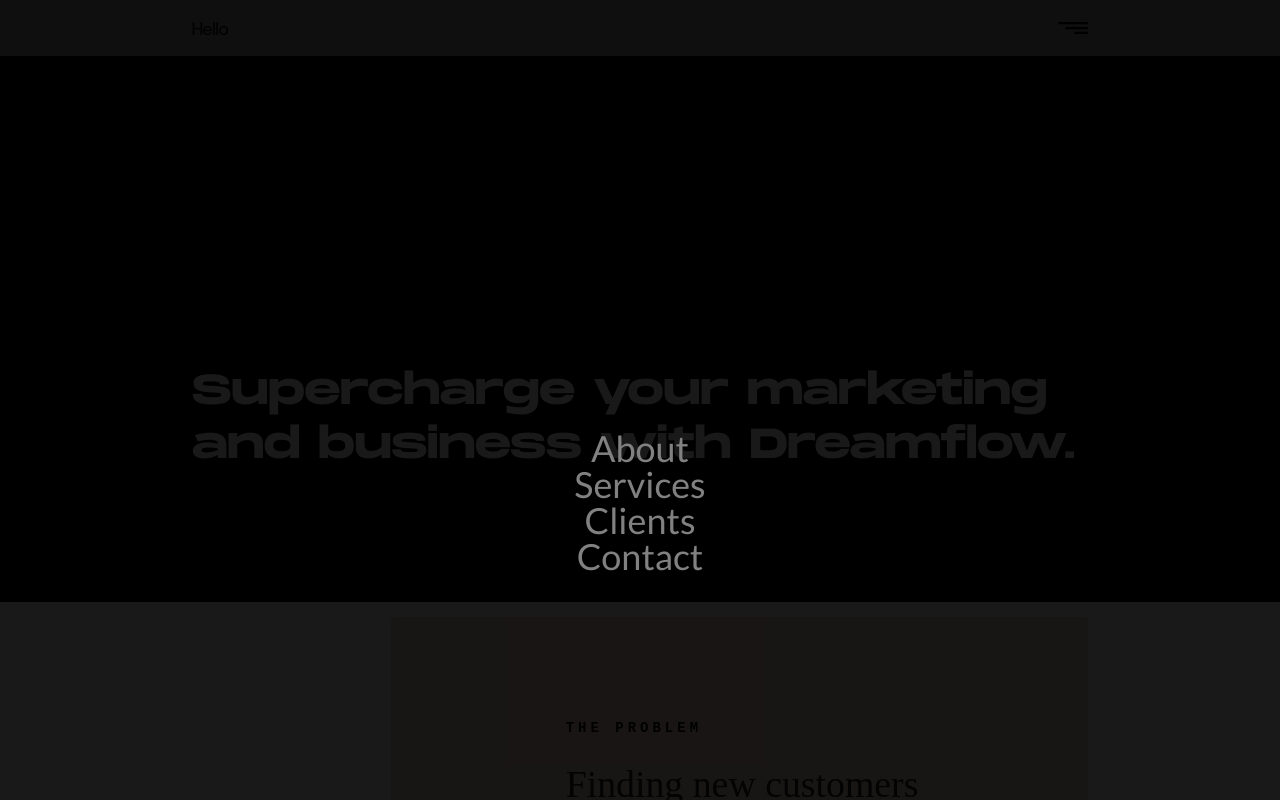
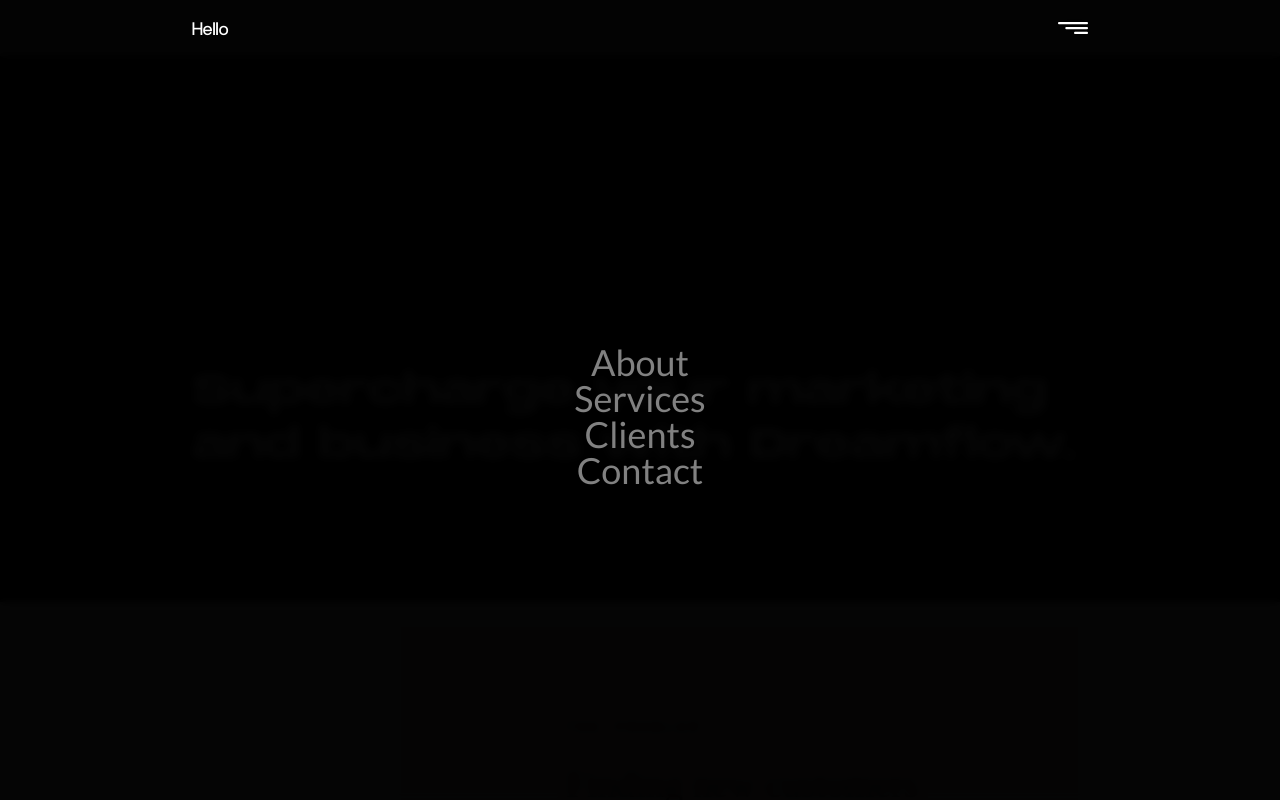
Before and after one commit to kreative/dreamflow-site, a Next.js app: page / in a window 1280 px wide. Both pictures are taken after a click on the icon 1073 px from the left and 28 px from the top of the page. Shown: the top 800 px of the page. Built offline with nearby package versions, Linux system fonts and the light colour scheme; a web font is replaced by a local one.

Commit message:
More work on navbar

```diff
--- a/components/Navbar/Navbar.js
+++ b/components/Navbar/Navbar.js
@@ -3,8 +3,12 @@
 import { Container, Row, Col } from "react-grid-system";
 
 class DreamflowNavbar extends Component {
-  handleToggle() {
-    document.getElementById("__overlay").style.width = "100%";
+  openMenu() {
+    document.getElementById("__overlay").style.display = "block";
+  }
+
+  closeMenu() {
+    document.getElementById("__overlay").style.display = "none";
   }
 
   render() {
@@ -30,16 +34,16 @@
                     className="toggle"
                     viewBox="0 0 154 62"
                     xmlns="http://www.w3.org/2000/svg"
-                    onClick={this.handleToggle}
+                    onClick={this.openMenu}
+                    fill="black"
                   >
-                    <rect width="154" height="11.7297" rx="5" fill="black" />
+                    <rect width="154" height="11.7297" rx="5" />
                     <rect
                       x="37.6047"
                       y="25.1351"
                       width="116.395"
                       height="11.7297"
                       rx="5"
-                      fill="black"
                     />
                     <rect
                       x="82.3721"
@@ -47,7 +51,6 @@
                       width="71.6279"
                       height="11.7297"
                       rx="5"
-                      fill="black"
                     />
                   </svg>
                 </Col>
@@ -56,11 +59,57 @@
           </Wrapper>
         </div>
         <div className="overlay" id="__overlay">
+        <Wrapper bg="rgab(0,0,0,0)" paddingTop="15px" paddingBottom="15px">
+            <Container style={{ padding: "0px", color: "white" }} fluid>
+              <Row nogutter>
+                <Col>
+                  <p>Hello</p>
+                </Col>
+                <Col
+                  style={{
+                    textAlign: "right",
+                    display: "flex",
+                    flexDirection: "column",
+                    justifyContent: "center",
+                    alignItems: "flex-end",
+                  }}
+                >
+                  <svg
+                    className="toggle"
+                    viewBox="0 0 154 62"
+                    xmlns="http://www.w3.org/2000/svg"
+                    onClick={this.closeMenu}
+                    fill="white"
+                  >
+                    <rect width="154" height="11.7297" rx="5" />
+                    <rect
+                      x="37.6047"
+                      y="25.1351"
+                      width="116.395"
+                      height="11.7297"
+                      rx="5"
+                    />
+                    <rect
+                      x="82.3721"
+                      y="50.2703"
+                      width="71.6279"
+                      height="11.7297"
+                      rx="5"
+                    />
+                  </svg>
+                </Col>
+              </Row>
+            </Container>
+          </Wrapper>
           <div className="overlay-content">
-            <a href="#">About</a>
-            <a href="#">Services</a>
-            <a href="#">Clients</a>
-            <a href="#">Contact</a>
+            <div className="menu-content">
+              <div>
+                <a href="#">About</a>
+                <a href="#">Services</a>
+                <a href="#">Clients</a>
+                <a href="#">Contact</a>
+              </div>
+            </div>
           </div>
         </div>
         <style jsx>{`
@@ -90,27 +139,32 @@
           }
 
           .overlay {
+            display: none;
             height: 100%;
-            width: 0;
-            position: fixed; /* Stay in place */
-            z-index: 2000; /* Sit on top */
+            width: 100%;
+            position: fixed;
+            z-index: 2000;
             left: 0;
             top: 0;
-            background-color: rgb(0, 0, 0); /* Black fallback color */
-            background-color: rgba(0, 0, 0, 0.9); /* Black w/opacity */
-            overflow-x: hidden; /* Disable horizontal scroll */
-            transition: 0.5s; /* 0.5 second transition effect to slide in or slide down the overlay (height or width, depending on reveal) */
+            background-color: rgb(0, 0, 0);
+            background-color: rgba(0, 0, 0, 0.98);
+            overflow-x: hidden;
+            backdrop-filter: blur(5px);
           }
 
           .overlay-content {
-            position: relative;
-            top: 50%;
             width: 100%;
-            text-align: center;
-            margin-top: 30px;
+            height: 90%;
+            display: flex;
+            justify-content: center;
+            align-items: center;
           }
 
-          .overlay a {
+          .menu-content {
+            text-align: center;
+          }
+
+          .menu-content a {
             padding: 8px;
             text-decoration: none;
             font-size: 36px;
```
